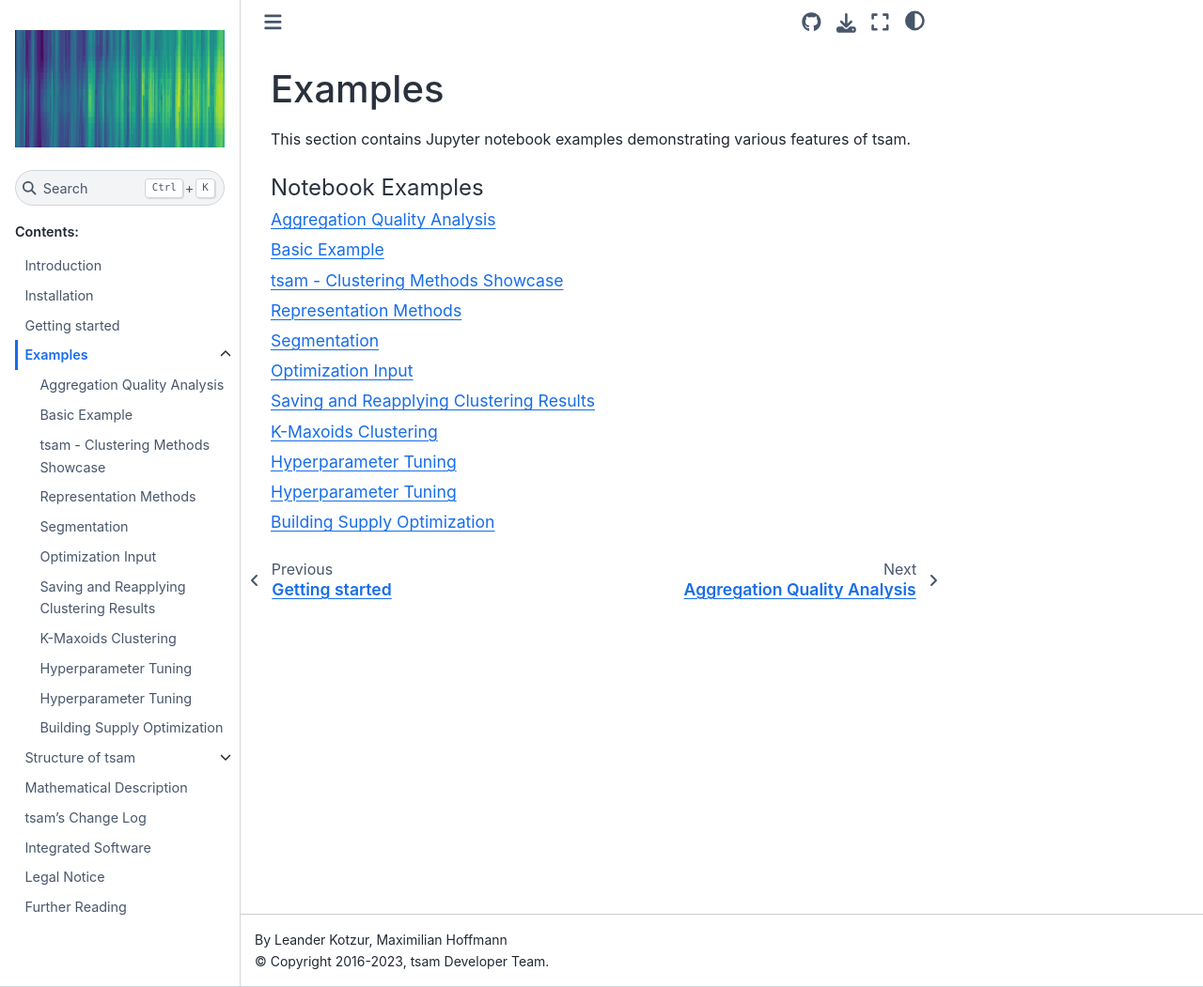
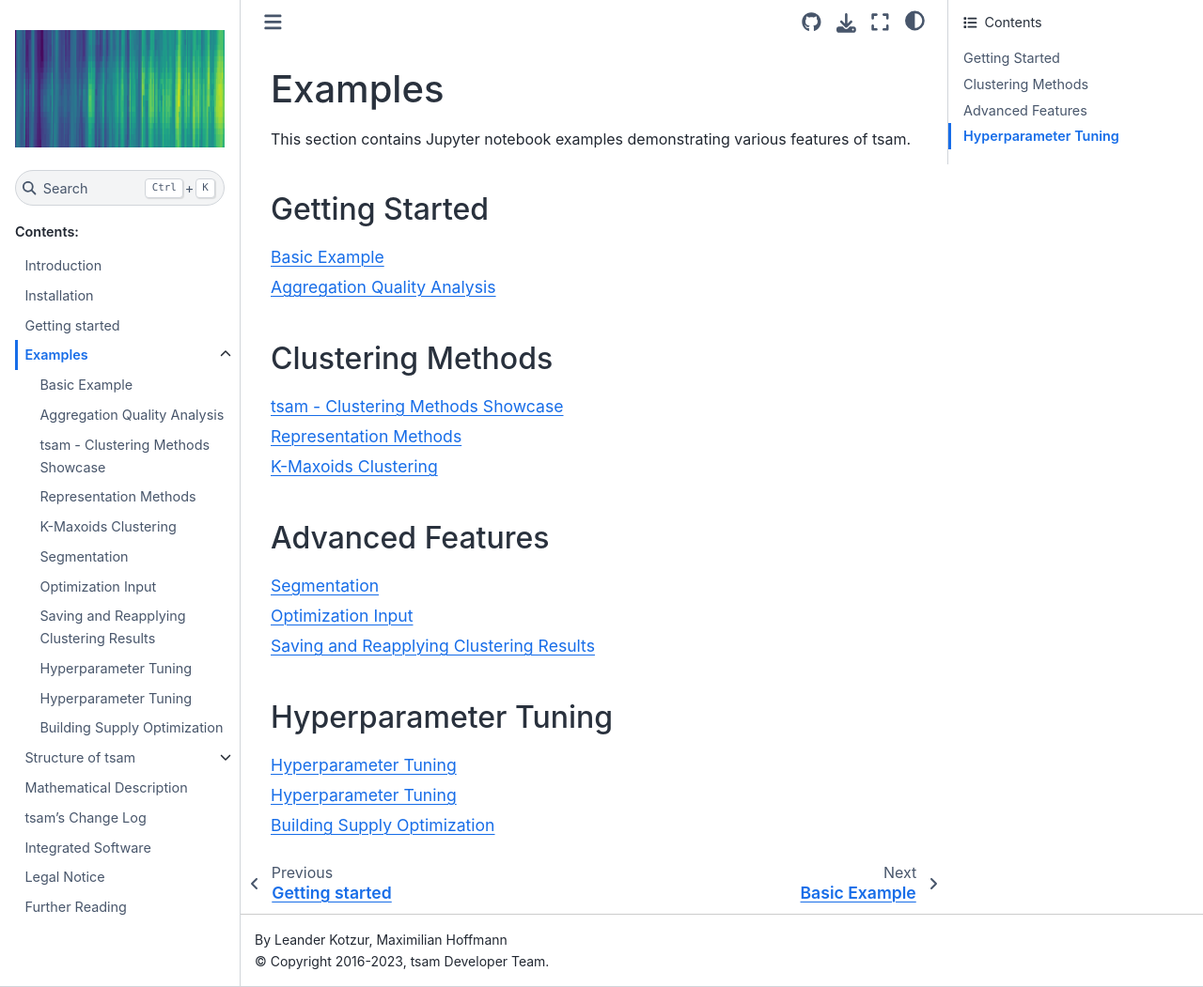
Before and after one commit to FZJ-IEK3-VSA/tsam, a Sphinx documentation site: the page built from docs/source/examples.rst, in a window 1280 px wide and 1051 px high. Shown: the whole window at 94% size. Built offline with Sphinx 7.4.7 and the Sphinx Book theme 1.1.4, drawn with Linux system fonts in a browser that asks for light colours; formulas are drawn with MathJax 3.

Commit message:
Rename notebooks

```diff
--- a/docs/source/examples.rst
+++ b/docs/source/examples.rst
@@ -4,18 +4,41 @@ Examples
 
 This section contains Jupyter notebook examples demonstrating various features of tsam.
 
+Getting Started
+===============
+
 .. toctree::
    :maxdepth: 1
-   :caption: Notebook Examples
 
-   examples_notebooks/aggregation_analysis
-   examples_notebooks/aggregation_example
-   examples_notebooks/aggregation_method_showcase
-   examples_notebooks/aggregation_representation
-   examples_notebooks/aggregation_segmentation
-   examples_notebooks/aggregation_optiinput
-   examples_notebooks/predefined_sequence_example
-   examples_notebooks/example_k_maxoids
-   examples_notebooks/tuning_example
-   examples_notebooks/aggregation_segment_period_opti
-   examples_notebooks/aggregation_segment_period_building_timeseries
+   examples_notebooks/quickstart
+   examples_notebooks/visualization
+
+Clustering Methods
+==================
+
+.. toctree::
+   :maxdepth: 1
+
+   examples_notebooks/clustering_methods
+   examples_notebooks/representations
+   examples_notebooks/k_maxoids
+
+Advanced Features
+=================
+
+.. toctree::
+   :maxdepth: 1
+
+   examples_notebooks/segmentation
+   examples_notebooks/optimization_input
+   examples_notebooks/clustering_transfer
+
+Hyperparameter Tuning
+=====================
+
+.. toctree::
+   :maxdepth: 1
+
+   examples_notebooks/tuning
+   examples_notebooks/pareto_optimization
+   examples_notebooks/building_energy_system
```
Also changed, not shown: docs/source/examples_notebooks/building_energy_system.ipynb (renamed from docs/source/examples_notebooks/aggregation_segment_period_building_timeseries.ipynb), docs/source/examples_notebooks/clustering_methods.ipynb (renamed from docs/source/examples_notebooks/aggregation_method_showcase.ipynb), docs/source/examples_notebooks/clustering_transfer.ipynb (renamed from docs/source/examples_notebooks/predefined_sequence_example.ipynb), docs/source/examples_notebooks/k_maxoids.ipynb (renamed from docs/source/examples_notebooks/example_k_maxoids.ipynb), docs/source/examples_notebooks/optimization_input.ipynb (renamed from docs/source/examples_notebooks/aggregation_optiinput.ipynb), docs/source/examples_notebooks/pareto_optimization.ipynb (renamed from docs/source/examples_notebooks/aggregation_segment_period_opti.ipynb), docs/source/examples_notebooks/quickstart.ipynb (renamed from docs/source/examples_notebooks/aggregation_example.ipynb), docs/source/examples_notebooks/representations.ipynb (renamed from docs/source/examples_notebooks/aggregation_representation.ipynb), docs/source/examples_notebooks/segmentation.ipynb (renamed from docs/source/examples_notebooks/aggregation_segmentation.ipynb), docs/source/examples_notebooks/tuning.ipynb (renamed from docs/source/examples_notebooks/tuning_example.ipynb), docs/source/examples_notebooks/visualization.ipynb (renamed from docs/source/examples_notebooks/aggregation_analysis.ipynb).
